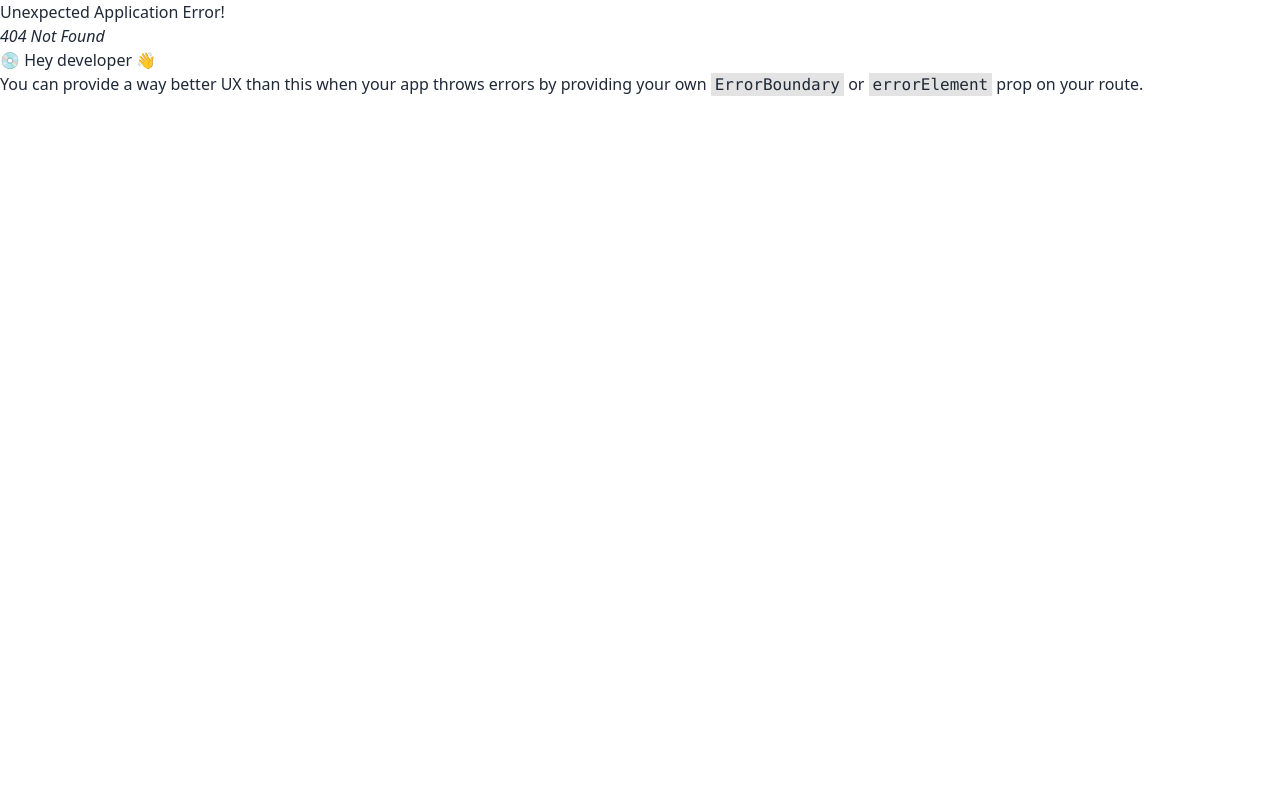
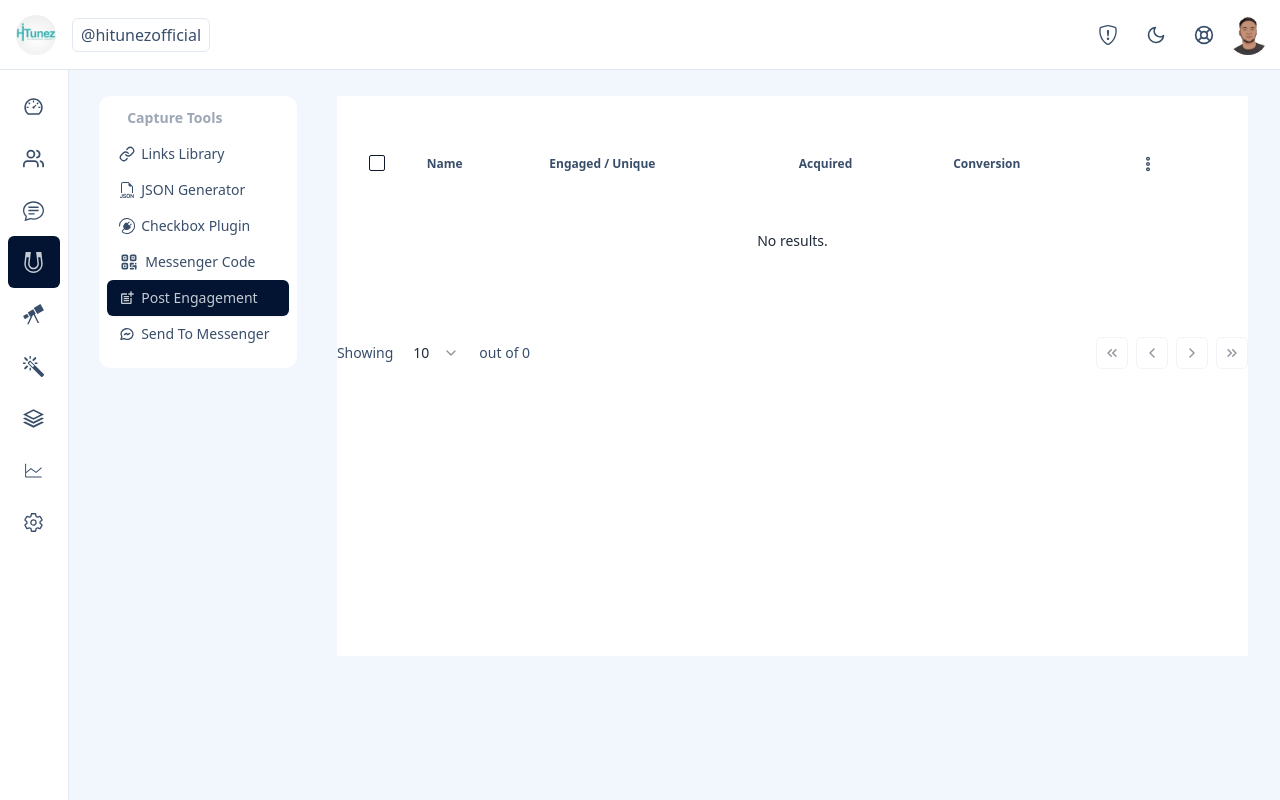
Before and after one commit to abiodun603/clepher-fe-phase-2, a React (Vite) app: page /capture-tools in a window 1280 px wide. Before the commit this address had no page. Built offline with nearby package versions, Linux system fonts and the light colour scheme.

Commit message:
improvement: styling sidebar component

```diff
--- a/src/App.tsx
+++ b/src/App.tsx
@@ -3,7 +3,7 @@
 import { useState } from 'react';
 
 // ** Layouts
-import Navbar from './layouts/navbar'
+import Navbar from './layouts/navbar/navbar'
 
 // ** Styles
 import './styles/globals.css'
@@ -30,16 +30,24 @@ import { columns } from './view/capture-tools/post-management/table/columns';
 import { useGetPostEngagmentsQuery } from './store/feature/post/PostService';
 
 function App() {
+  const [isSidebarOpen, setIsSidebarOpen] = useState(false);
   // const { data: getPostEngagements } = useGetPostEngagmentsQuery()
 
   // console.log(getPostEngagements);
   return (
     <>
-
-
+      <div className={cn(`bg-white border-r border-slate-200 w-[4.2rem] min-h-screen fixed left-0 top-0 transform`, {
+        '-translate-x-full lg:translate-x-0' : !isSidebarOpen,
+        'z-50': isSidebarOpen
+      })}>
+        {/* <Sidebar setIsSidebarOpen={setIsSidebarOpen} /> */}
+      </div>
+      <div className="fixed top-0 w-[100vw]  z-50">
+        {/* <Navbar/> */}
+      </div>
       <div className={cn(`w-full`,{
-        // 'lg:pl-[4.2rem]' : isSidebarOpen,
-        // " lg:pl-[4.2rem] p-0" : !isSidebarOpen
+        'lg:pl-[4.2rem]' : isSidebarOpen,
+        " lg:pl-[4.2rem] p-0" : !isSidebarOpen
       } )}>
         <div className="w-full bg-[#F2F7FE] min-h-screen pt-24 pb-16 md:px-8">
           {/* {children} */}
@@ -49,6 +57,7 @@ function App() {
                 <div className='relative flex flex-col justify-center bg-white rounded-xl h-fit py-3 px-1'>
                   {/* Tab Title  */}
                   <h3 className="text-n500/50 text-sm px-6 font-bold mb-1">Capture Tools</h3>
+                  <p></p>
                   <TabsList className="flex flex-col items-start w-full h-fit bg-white">
                     <TabsTrigger value="links" className='tab-trigger-text-layout'><Link size={16} /> <span>Links Library</span></TabsTrigger>
                     <TabsTrigger value="json" className='tab-trigger-text-layout'><BsFiletypeJson size={16} /> <span>JSON Generator</span></TabsTrigger>
--- a/src/routes/route.tsx
+++ b/src/layouts/layout.tsx
@@ -2,7 +2,8 @@ import  { useState } from "react";
 import { Outlet } from "react-router-dom";
 
 // ** Layouts
-import Navbar from "@/layouts/navbar";
+import Navbar from "@/layouts/navbar/navbar";
+import Sidebar from "@/layouts/sidebar/sidebar";
 
 // ** CN
 import { cn } from "@/lib/utils";
@@ -13,14 +14,14 @@ export default function Root() {
 
   return (
     <>
-      <div className={cn(`bg-white border-r border-slate-200 w-[4.2rem] min-h-screen fixed left-0 top-0 transform`, {
+      <div className={cn(`bg-white border-r border-slate-200 w-[4.3rem] min-h-screen fixed left-0 top-0 transform`, {
         '-translate-x-full lg:translate-x-0' : !isSidebarOpen,
         'z-50': isSidebarOpen
       })}>
-        {/* <Sidebar setIsSidebarOpen={setIsSidebarOpen} /> */}
+        <Sidebar />
       </div>
       <div className="fixed top-0 w-[100vw]  z-50">
-        <Navbar/>
+        <Navbar  isSidebarOpen = {isSidebarOpen} setIsSidebarOpen={setIsSidebarOpen} />
       </div>
       <div className={cn(`w-full`,{
         'lg:pl-[4.2rem]' : isSidebarOpen,
--- a/src/layouts/navbar.tsx
+++ b/src/layouts/navbar/navbar.tsx
@@ -1,10 +1,12 @@
-import React from 'react'
+import { Dispatch, FC, SetStateAction } from 'react'
 
 // ** Icons
-import { ShieldAlert, Moon, LifeBuoy } from 'lucide-react';
+import { LifeBuoy } from 'lucide-react';
+import { BsShieldExclamation } from "react-icons/bs";
+import { FiMoon } from "react-icons/fi";
+// Assets
+import { Assets } from "../../assets"
 
-// Assets
-import { Assets } from "../assets"
 // ** Component
 import {
   Avatar,
@@ -18,11 +20,21 @@ import {
   DropdownMenuTrigger,
 } from "@/components/ui/dropdown-menu"
 
+interface NavbarProps {
+  isSidebarOpen: boolean;
+  setIsSidebarOpen: Dispatch<SetStateAction<boolean>>
+}
 
-const Navbar = () => {
+
+const Navbar: FC<NavbarProps> = ({isSidebarOpen, setIsSidebarOpen}) => {
+
+  const handleSidebarToggle = () => {
+    setIsSidebarOpen(!isSidebarOpen)
+  }
+
   return (
-    <div className="h-[70px] flex items-center justify-between px-5  border-b border-slate-200 z-50 bg-white">
-      <div className="md:w-[25rem] flex items-center justify-start space-x-2">
+    <div className="h-[70px] flex items-center justify-between pl-4 pr-3  border-b border-slate-200 z-50 bg-white">
+      <div className="md:w-[25rem] flex items-center justify-start space-x-4">
         {/* <Menu className="text-black md:hidden -mt-1" size={30} onClick={handleSidebarToggle} /> */}
         <Avatar className="w-10 h-10 cursor-pointer">
           <AvatarImage src={Assets.ituneProfileImage}  />
@@ -37,18 +49,18 @@ const Navbar = () => {
         <div className="flex items-center gap-5">
 
           <div className="flex items-center">
-            <div className="center-all p-4  hover:bg-[#E58B8B] hover:rounded-full">
-              <ShieldAlert size={24} className='text-n500'/>
+            <div className="center-all p-3.5  hover:bg-[#E58B8B] hover:rounded-full">
+              <BsShieldExclamation size={20} className='text-n500'/>
             </div>
-            <div className="center-all p-4  hover:bg-n500/20 hover:rounded-full">
-              <Moon size={24} className='text-n500' />
+            <div className="center-all p-3.5  hover:bg-n500/20 hover:rounded-full">
+              <FiMoon size={20} className='text-n500' />
             </div>
-            <div className="center-all p-4  hover:bg-n500/20 hover:rounded-full">
-              <LifeBuoy size={24} className='text-n500' />
+            <div className="center-all p-3.5  hover:bg-n500/20 hover:rounded-full">
+              <LifeBuoy size={20} className='text-n500' />
             </div>
             <DropdownMenu>
               <DropdownMenuTrigger className="flex items-center">
-                <Avatar className="w-12 h-12 hover:ring-4 hover:ring-offset-2 hover:ring-n500/20">
+                <Avatar className="w-10 h-10 hover:ring-4 hover:ring-offset-2 hover:ring-n500/20">
                   <AvatarImage src={Assets.navProfileImage}  />
                   <AvatarFallback>AB</AvatarFallback>
                 </Avatar>
--- /dev/null
+++ b/src/layouts/sidebar/menu-link/menu-link.tsx
@@ -0,0 +1,25 @@
+'use client';
+
+
+import { Link, useLocation } from 'react-router-dom';
+import { SidebarNavItemProps } from '../sidebar';
+
+// ** Libs
+import { cn } from '@/lib/utils';
+
+const MenuLink = ({ icon: Icon, path  }: SidebarNavItemProps) => {
+  const { pathname } = useLocation();
+
+  return (
+    <Link
+      to={path}
+      className={cn(`h-[52px] w-[52px] text-n500 flex items-center justify-center hover:bg-p100 hover:bg-n500/20 hover:rounded-md`, {
+        'text-n200  bg-n900 rounded-md' : pathname === path ,
+      })}
+    >
+      <Icon size={21} className=' ' />
+    </Link>
+  );
+};
+
+export default MenuLink;
--- a/src/layouts/sidebar.tsx
+++ b/src/layouts/sidebar/sidebar.tsx
@@ -13,12 +13,14 @@ import { ImMagicWand } from "react-icons/im";
 import { BiLineChart } from "react-icons/bi";
 import { IoSettingsOutline } from "react-icons/io5";
 import { PiStack } from "react-icons/pi";
+import MenuLink from "./menu-link/menu-link";
+import { PiChartLineLight } from "react-icons/pi";
+import { ImStack } from "react-icons/im";
 
 export interface SidebarNavItemProps {
-  name: string;
+  name?: string;
   path: string;
-  icon: React.ComponentType
-}
+  icon: React.ComponentType<{ size: number, className?: string }>}
 
 export enum  RoutePath {
   DASHBOARD = "/dashboard",
@@ -32,15 +34,8 @@ export enum  RoutePath {
   SETTINGS = "/dashboard",
 }
 
-export interface Route {
-  name: string;
-  path: RoutePath;
-  SidebarNavItems: SidebarNavItemProps[]
-  component: React.ComponentType
-}
 
-
-export const defaultSidebarNavItems: SidebarNavItemProps[] = [
+const NAV_ITEMS: SidebarNavItemProps[] = [
   {
     name: "dashboard",
     path: RoutePath.DASHBOARD,
@@ -74,12 +69,12 @@ export const defaultSidebarNavItems: SidebarNavItemProps[] = [
   {
     name: "shelf",
     path: RoutePath.SHELF,
-    icon: PiStack
+    icon: ImStack
   },
   {
     name: "chart",
     path: RoutePath.CHART,
-    icon: BiLineChart
+    icon: PiChartLineLight
   },
   {
     name: "settings",
@@ -87,3 +82,21 @@ export const defaultSidebarNavItems: SidebarNavItemProps[] = [
     icon: IoSettingsOutline
   }
 ];
+
+const Sidebar =  () => {
+  return (
+    <div className="sticky top-10 h-[100dvh]">
+      <div className="mt-20 flex items-center justify-center">
+        <ul className={`list-none`}>
+          {NAV_ITEMS.map((item) => (
+            <li key={item.name} className="">
+                <MenuLink icon={item.icon} path={item.path}/>
+            </li>
+          ))}
+        </ul>
+      </div>
+    </div>
+  );
+};
+
+export default Sidebar;
--- a/src/pages/post-engagements/PostEngagements.tsx
+++ b/src/pages/capture-tools/capture-tools.tsx
@@ -1,5 +1,3 @@
-// ** Libs
-import { cn } from '../../lib/utils';
 
 // ** Icon
 import { Link } from 'lucide-react';
@@ -15,10 +13,9 @@ import {
   TabsList,
   TabsTrigger,
 } from "@/components/ui/tabs"
-import { DataTable } from '../../view/capture-tools/post-management/table/data-table';
-import { columns } from '../../view/capture-tools/post-management/table/columns';
+import PostManagement from '@/view/capture-tools/post-management/PostManagement';
 
-const PostEngagements = () => {
+const CaptureTools = () => {
   return (
     <>
       <Tabs defaultValue="post" className="w-full">
@@ -44,7 +41,7 @@ const PostEngagements = () => {
             <TabsContent value="checkbox">BANK DETAILS HERE.</TabsContent>
             <TabsContent value="messenger">LOAN VIEW HERE.</TabsContent>
             <TabsContent value="post">
-              <DataTable columns={columns} data={[]} />
+              <PostManagement />
             </TabsContent>
             <TabsContent value="send">APP AND SYSTEM DETAILS HERE</TabsContent>
           </div>
@@ -54,4 +51,4 @@ const PostEngagements = () => {
   )
 }
 
-export default PostEngagements
+export default CaptureTools
--- a/src/styles/globals.css
+++ b/src/styles/globals.css
@@ -34,6 +34,6 @@ body {
 
   /** tab panel page layout triggers */
   .tab-trigger-text-layout {
-    @apply w-full justify-start text-n500 hover:bg-n500/10 data-[state=active]:text-n200  data-[state=active]:bg-n900 rounded-lg py-2 space-x-1.5 !important
+    @apply w-full justify-start text-n500 hover:bg-n500/10 data-[state=active]:text-n200  data-[state=active]:bg-n900 rounded-md py-2 space-x-1.5 !important
   }
 }
--- /dev/null
+++ b/src/view/capture-tools/post-management/PostManagement.tsx
@@ -0,0 +1,12 @@
+import { DataTable } from './table/data-table'
+import { columns } from './table/columns'
+
+const PostManagement = () => {
+  return (
+    <>
+      <DataTable columns={columns} data={[]} />
+    </>
+  )
+}
+
+export default PostManagement
```
Also changed, not shown: src/main.tsx (+4 -8 lines).
